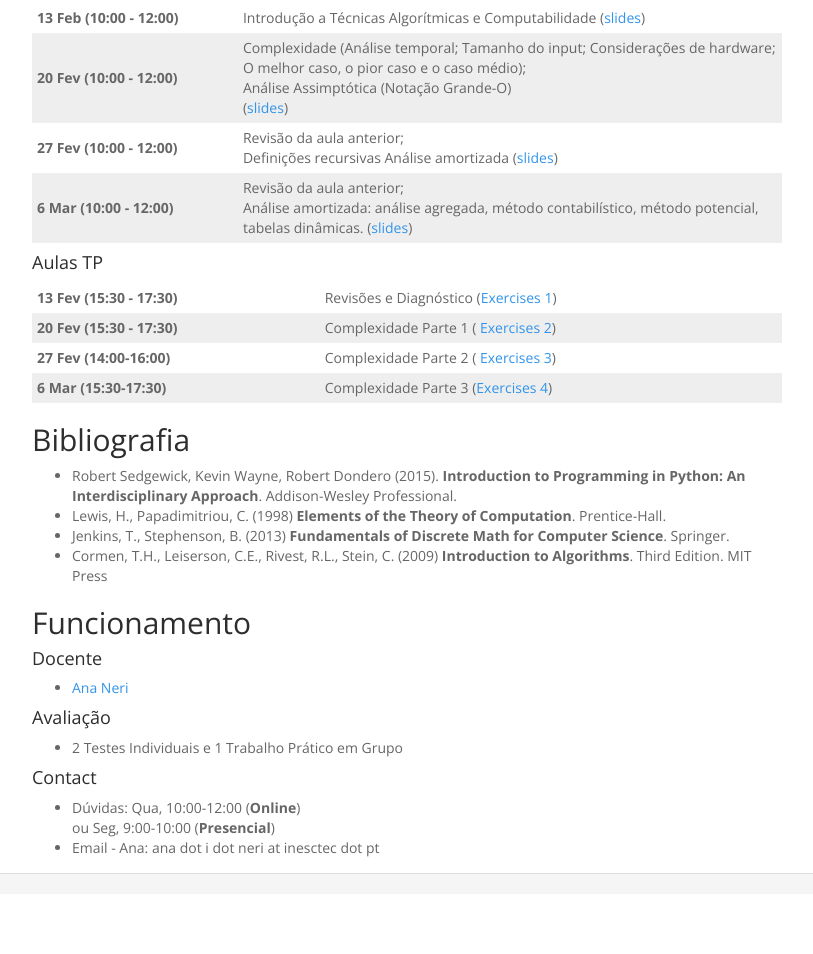
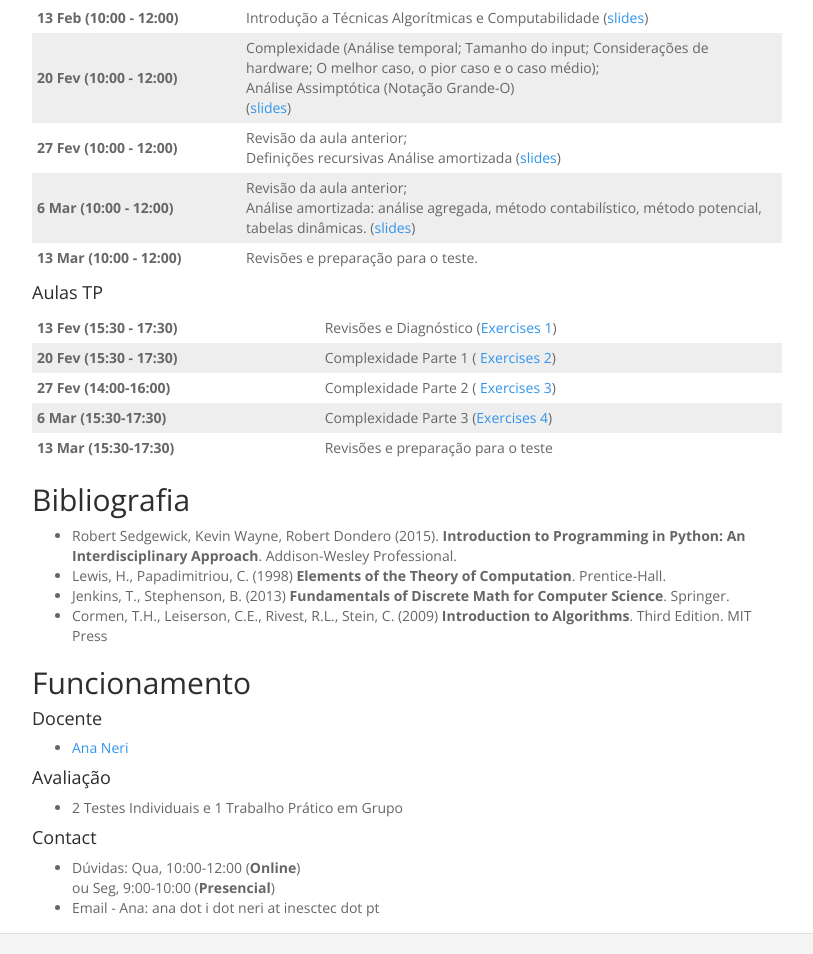
Before and after one commit to arcalab/tecnicas-algoritmicas-computabilidade-2223, a plain HTML site: page index.html in a window 1280 px wide. Shown: the part 766-1720 px from the top of the page, without its empty margins (233-1046 px from the left). Before the commit the page ends 1660 px from the top, so only its background shows below. Drawn offline with nearby package versions, Linux system fonts and the light colour scheme.

Commit message:
aulas 13 de março

```diff
--- a/index.html
+++ b/index.html
@@ -162,12 +162,11 @@
             Análise amortizada: análise agregada, método contabilístico, método potencial, tabelas dinâmicas.
             (<a href="T_04.pdf">slides</a>)</td>
         </tr>
- <!--       <tr>
-          <td><strong>Oct 17 (09:00 - 11:00)</strong></td>
-          <td> The phase kickback effect. Bernstein-Vazirani's algorithm and Deutsch-Josza's algorithm
-            (<a href="expSep.pdf">slides</a>)</td>
+        <tr>
+          <td><strong>13 Mar (10:00 - 12:00)</strong></td>
+          <td> Revisões e preparação para o teste.</td>
         </tr>
-        <tr>
+  <!--      <tr>
           <td><strong>Oct 24 (11:00 - 13:00)</strong></td>
           <td> Simon's algorithm
             (<a href="expSep.pdf">slides</a>)</td>
@@ -230,13 +229,11 @@
               href="TP_04.pdf"
               target="_blank" rel="noopener noreferrer">Exercises 4</a>)</td>
         </tr>
- <!--        <tr>
-          <td><strong>Oct 24 (09:00-11:00)</strong></td>
-          <td>The Deutsch-Jozsa Algorithm; Simulate Real Devices(<a
-              href="LectureNotesTP/05 - Deutsch-Jozsa/class05.ipynb" target="_blank" rel="noopener noreferrer">Exercises
-              5</a>)</td>
+         <tr>
+          <td><strong>13 Mar (15:30-17:30)</strong></td>
+          <td>Revisões e preparação para o teste</td>
         </tr>
-        <tr>
+ <!--       <tr>
           <td><strong>Oct 31 (09:00-11:00)</strong></td>
           <td>Bernstein-Vazirani Algorithm; Measurement Errors Mitigation (<a
               href="LectureNotesTP/06 - Bernstein-Vazirani/class06.ipynb" target="_blank"
```
